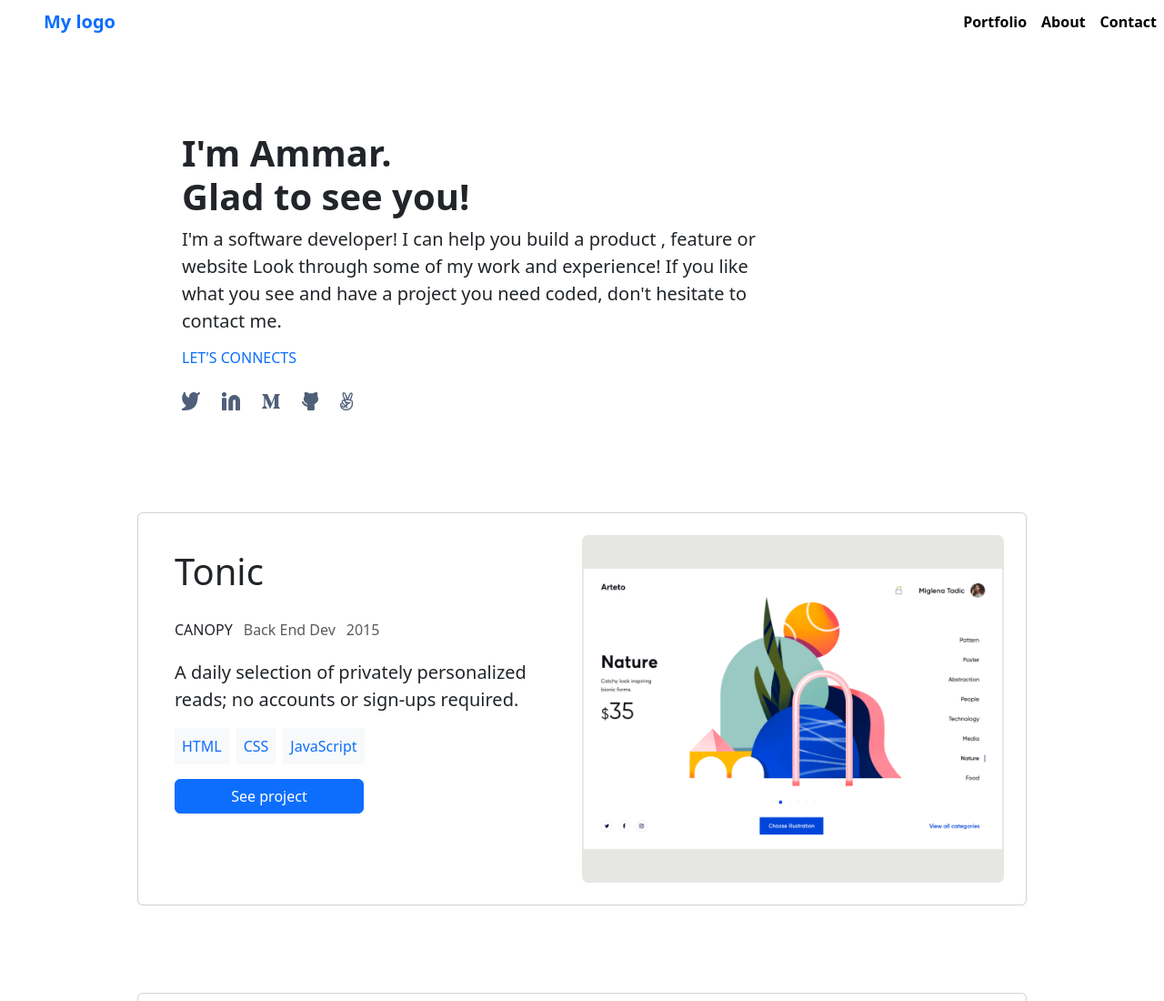
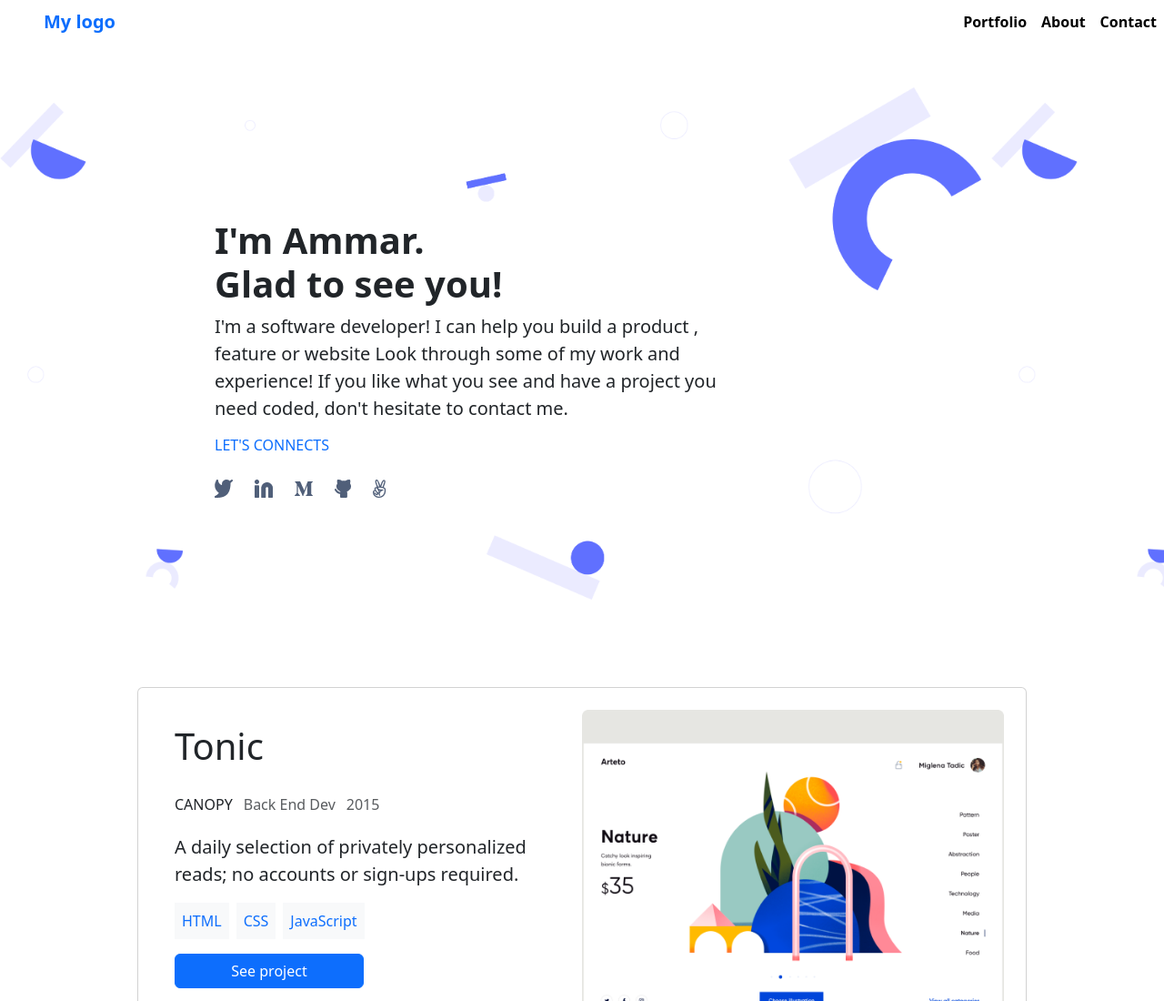
Before and after one commit to danielf-canon/Bootstrap-portfolio, a website: page index.html in a window 1280 px wide. Shown: the top 1100 px of the page at 91% size. Drawn offline with nearby package versions, Linux system fonts and the light colour scheme.

Commit message:
Add main section background image

```diff
--- a/index.html
+++ b/index.html
@@ -31,8 +31,8 @@
                 </div>
             </div>
         </nav>
-        <section class="main bg  main-header my-5">
-            <div class="background-img mt-5 ms-5 me-3 d-flex justify-content-center align-items-center">
+        <section class="main main-header my-5 p-5" style="background-image: url(./Images/background-desktop.png); background-size: contain;">
+            <div class="m-5 me-3 d-flex justify-content-center align-items-center" >
                 <div class="w-75 pt-5 pe-5 " id="header-content">
                     <div class="title ">
                         <h1 class="title fw-bold fs-1">I'm Ammar. <br> Glad to see you!</h1>
```
